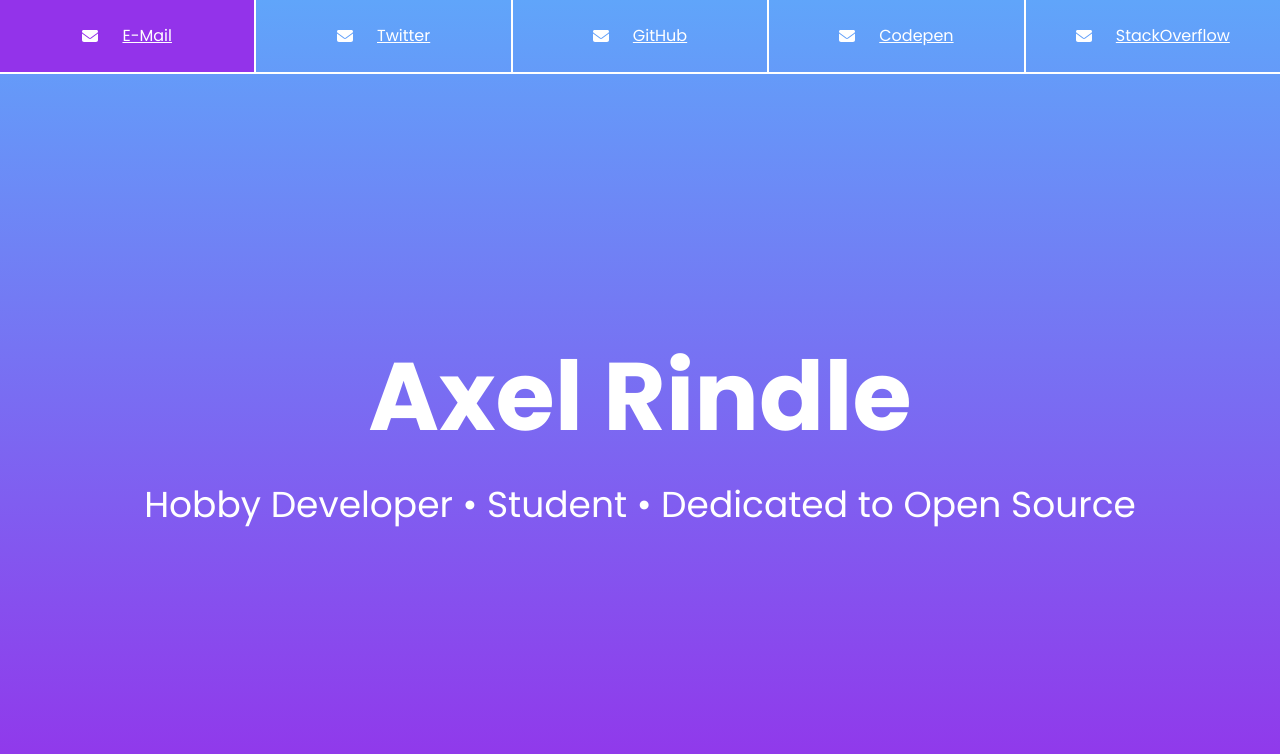
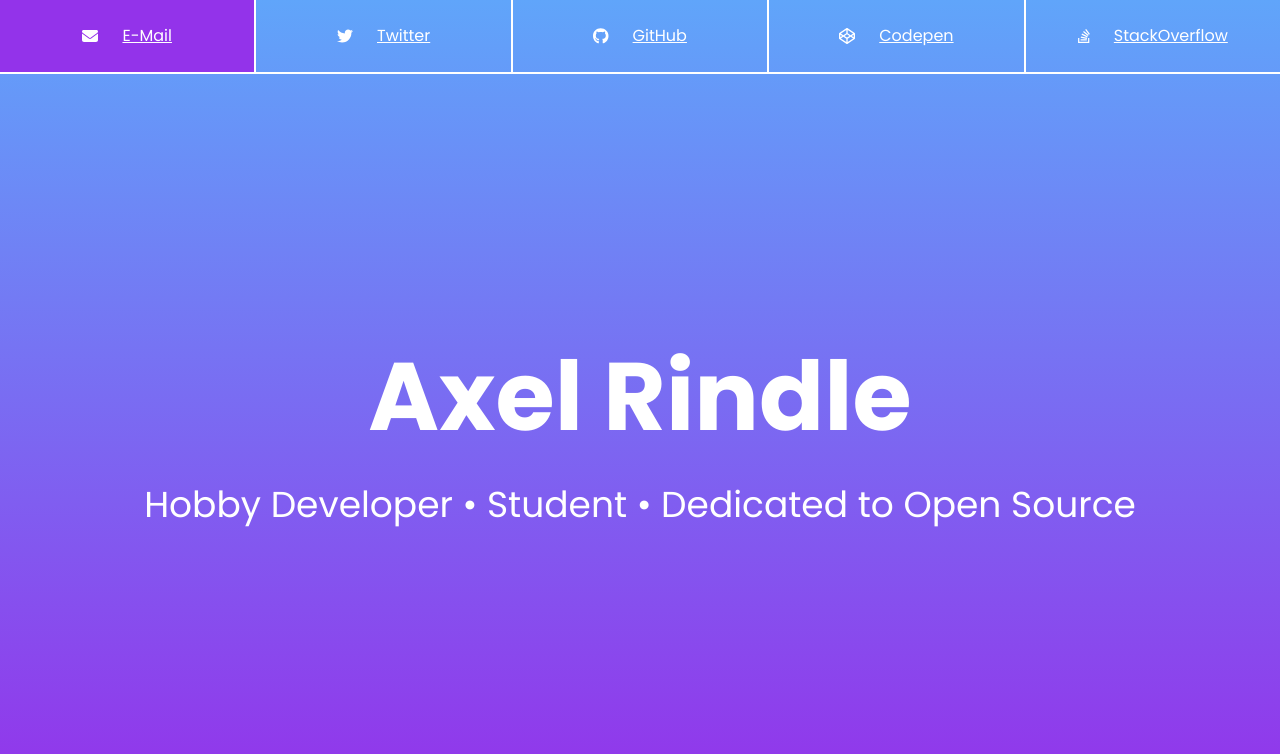
Before and after one commit to axelrindle/axelrindle.de, a React (Create React App) app: page / in a window 1280 px wide. Shown: the top 754 px of the page. Built offline with nearby package versions, Linux system fonts and the light colour scheme.

Commit message:
Use brand icons

```diff
--- a/package.json
+++ b/package.json
@@ -4,6 +4,7 @@
 	"private": true,
 	"dependencies": {
 		"@fortawesome/fontawesome-svg-core": "^6.1.1",
+		"@fortawesome/free-brands-svg-icons": "^6.1.1",
 		"@fortawesome/free-solid-svg-icons": "^6.1.1",
 		"@fortawesome/react-fontawesome": "^0.1.18",
 		"@tweenjs/tween.js": "^18.6.4"
--- a/src/App.tsx
+++ b/src/App.tsx
@@ -1,3 +1,4 @@
+import { faCodepen, faGithub, faStackOverflow, faTwitter } from '@fortawesome/free-brands-svg-icons'
 import { faEnvelope } from '@fortawesome/free-solid-svg-icons'
 import './App.css'
 import Button from './components/Button'
@@ -13,19 +14,19 @@ function App() {
 				link="mailto:mail@axelrindle.de" />
 			<Button
 				text="Twitter"
-				icon={faEnvelope}
+				icon={faTwitter}
 				link="https://twitter.com/axelrindle" />
 			<Button
 				text="GitHub"
-				icon={faEnvelope}
+				icon={faGithub}
 				link="https://github.com/axelrindle/" />
 			<Button
 				text="Codepen"
-				icon={faEnvelope}
+				icon={faCodepen}
 				link="https://codepen.io/axelrindle" />
 			<Button
 				text="StackOverflow"
-				icon={faEnvelope}
+				icon={faStackOverflow}
 				link="https://stackoverflow.com/users/5423625/axel" />
 		</>
 	)
```
Also changed, not shown: 1 other file (tests, documents, lock files or other folders).
